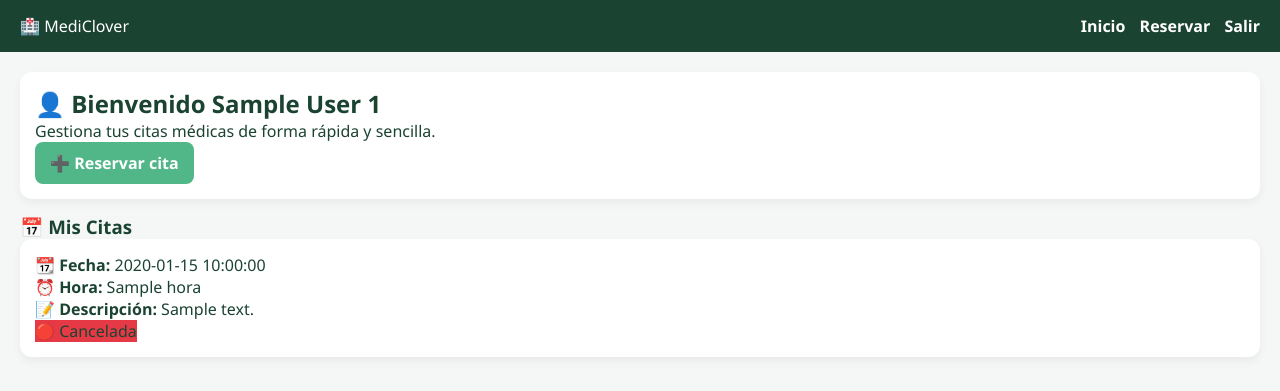
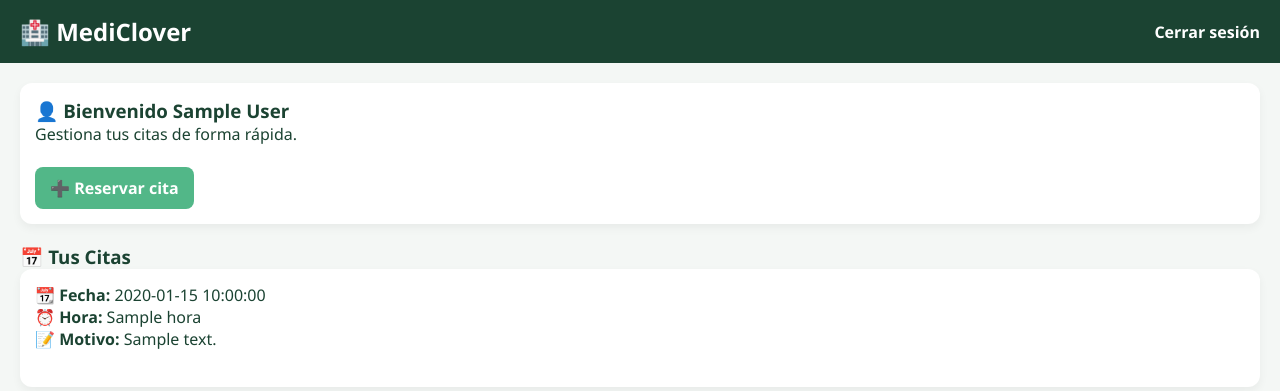
Before and after one commit to Mateo450/mediclover, a Flask app: page /panel_paciente in a window 1280 px wide. Shown: the top 391 px of the page. Run offline with Flask 3, Linux system fonts and the light colour scheme; the visitor is signed in with stand-in values (Sample User, id 1); a database or web service that is not in the repository returns one stand-in record (values such as "Sample title"); some libraries are stand-ins or nearby versions.

Commit message:
panel paciente moderno

```diff
--- a/templates/panel_paciente.html
+++ b/templates/panel_paciente.html
@@ -1,31 +1,31 @@
 <!DOCTYPE html>
 <html>
 <head>
-    <title>MediClover - Paciente</title>
+    <title>MediClover - Panel Paciente</title>
     <link rel="stylesheet" href="{{ url_for('static', filename='styles.css') }}">
 </head>
 
 <body>
 
+<!-- NAVBAR -->
 <div class="navbar">
-    <div>🏥 MediClover</div>
-    <div>
-        <a href="/panel_paciente">Inicio</a>
-        <a href="/reservar">Reservar</a>
-        <a href="/logout">Salir</a>
-    </div>
+    <h2>🏥 MediClover</h2>
+    <a href="/logout">Cerrar sesión</a>
 </div>
 
 <div class="container">
 
+    <!-- BIENVENIDA -->
     <div class="card">
-        <h2>👤 Bienvenido {{ session["paciente_nombre"] }} {{ session["paciente_apellido"] }}</h2>
-        <p>Gestiona tus citas médicas de forma rápida y sencilla.</p>
+        <h3>👤 Bienvenido {{ session["paciente_nombre"] }}</h3>
+        <p>Gestiona tus citas de forma rápida.</p>
+
+        <br>
 
         <a href="/reservar" class="btn">➕ Reservar cita</a>
     </div>
 
-    <h3>📅 Mis Citas</h3>
+    <h3 style="margin-top:20px;">📅 Tus Citas</h3>
 
     {% for c in citas %}
 
@@ -33,15 +33,11 @@
 
         <p><b>📆 Fecha:</b> {{ c[0] }}</p>
         <p><b>⏰ Hora:</b> {{ c[1] }}</p>
-        <p><b>📝 Descripción:</b> {{ c[3] }}</p>
+        <p><b>📝 Motivo:</b> {{ c[3] }}</p>
 
-        {% if c[2] == "pendiente" %}
-            <span class="pendiente">🟡 Pendiente</span>
-        {% elif c[2] == "completada" %}
-            <span class="completada">🟢 Completada</span>
-        {% else %}
-            <span class="cancelada">🔴 Cancelada</span>
-        {% endif %}
+        <span class="estado {{ c[2] }}">
+            {{ c[2] }}
+        </span>
 
     </div>
 
```
